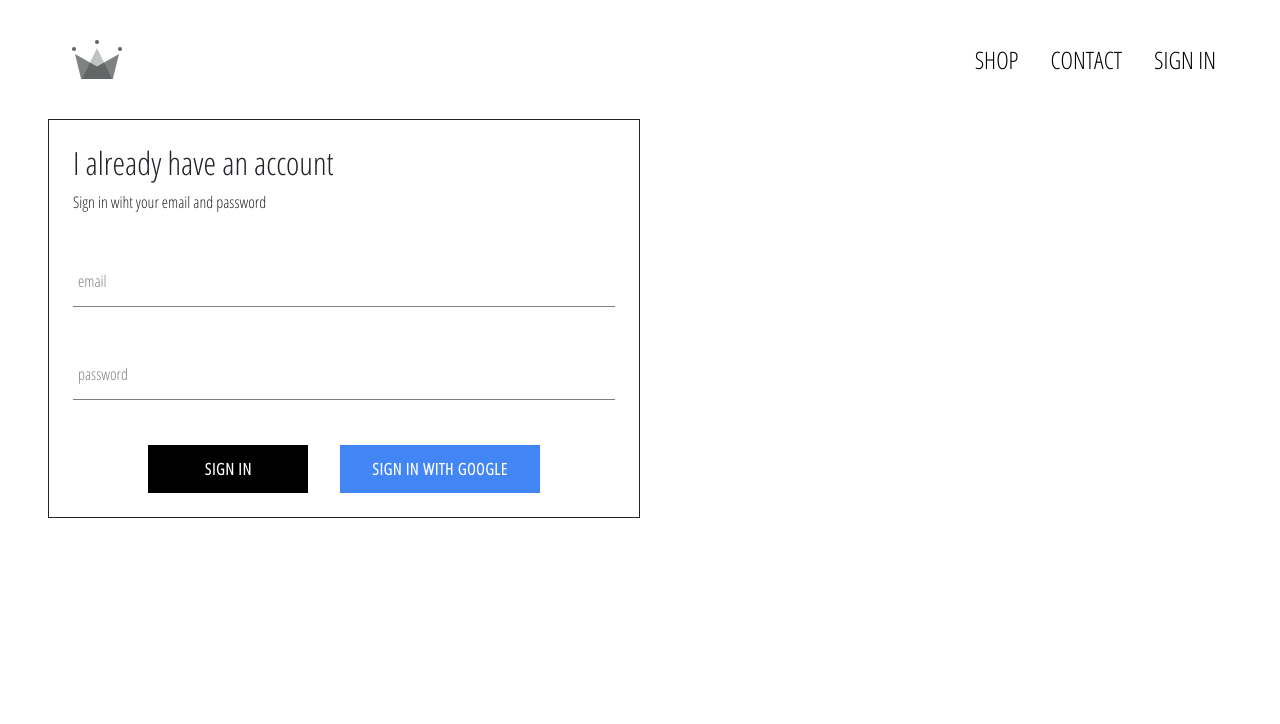
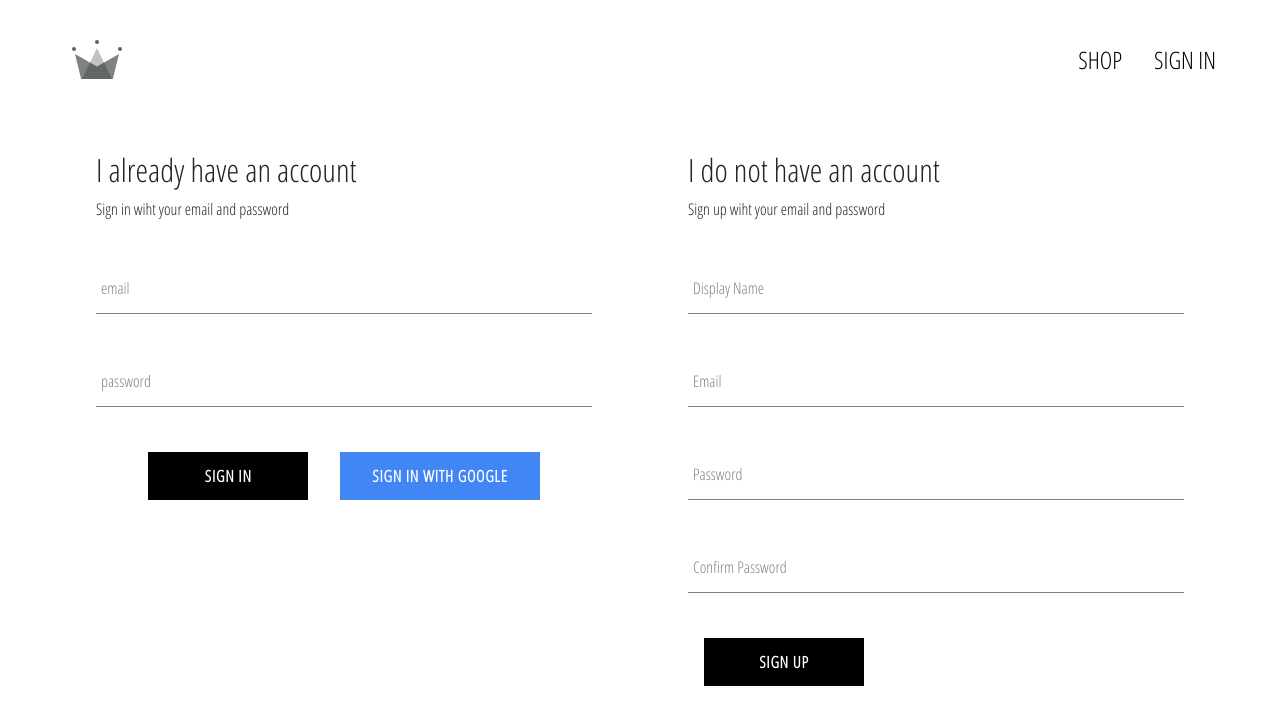
Before and after one commit to mert-1/crwn-clothing, a React (Create React App) app: page /signin in a window 1280 px wide. Shown: the top 724 px of the page. Built offline with nearby package versions, Linux system fonts and the light colour scheme; no server answers.

Commit message:
impoleated firebase utils

```diff
--- a/src/App.js
+++ b/src/App.js
@@ -6,7 +6,7 @@
 import ShopPage from "./pages/shop/shop.component";
 import SignInAndSignUpPage from "./pages/sign-in-and-sign-up/sign-in-and-sign-up.component";
 import Header from "./components/header/header.component";
-import { auth } from "./firebase/firebase.utils";
+import { auth, createUserProfileDocument } from "./firebase/firebase.utils";
 
 class App extends React.Component {
   constructor(props) {
@@ -20,11 +20,24 @@
   unsubscribeFromAuth = null;
 
   componentDidMount() {
-    this.unsubscribeFromAuth = auth.onAuthStateChanged((user) => {
-      this.setState({ currentUser: user });
+    this.unsubscribeFromAuth = auth.onAuthStateChanged(async (userAuth) => {
+      if (userAuth) {
+        const userRef = await createUserProfileDocument(userAuth);
 
-      console.log("signed", user);
-
+        userRef.onSnapshot((snapShot) => {
+          this.setState(
+            {
+              currentUser: {
+                id: snapShot.id,
+                ...snapShot.data(),
+              },
+            },
+            () => console.log(this.state)
+          );
+        });
+      } else {
+        this.setState({ currentUser: userAuth });
+      }
     });
   }
 
--- /dev/null
+++ b/src/components/form/form.component.jsx
@@ -0,0 +1,11 @@
+import React from "react";
+
+const Form = ({ children, title, label, ...otherProps }) => (
+  <div className="w-100 p-5" style={{ maxWidth: "50rem" }}>
+    <h2>{title}</h2>
+    <span>{label}</span>
+    {children}
+  </div>
+);
+
+export default Form;
--- a/src/components/header/header.component.jsx
+++ b/src/components/header/header.component.jsx
@@ -11,9 +11,6 @@
     <div className="d-flex align-items-center">
       <Link className="p-3 fs-4" to="/shop">
         SHOP
-      </Link>
-      <Link className="p-3 fs-4" to="/contact">
-        CONTACT
       </Link>
       {currentUser ? (
         <Link className="p-3 fs-4" to="/" onClick={() => auth.signOut()}>
--- a/src/components/sign-in/sign-in.component.jsx
+++ b/src/components/sign-in/sign-in.component.jsx
@@ -1,5 +1,6 @@
 import React from "react";
 
+import Form from "../form/form.component";
 import FormInput from "../form-input/form-input.component";
 import CustomButton from "../custom-button/custom-button.component";
 
@@ -28,9 +29,10 @@
 
   render() {
     return (
-      <div className="w-50 p-4 mt-3" style={{ border: "1px solid" }}>
-        <h2>I already have an account</h2>
-        <span>Sign in wiht your email and password</span>
+      <Form
+        title="I already have an account"
+        label="Sign in wiht your email and password"
+      >
         <form onSubmit={this.handleSubmit}>
           <FormInput
             name="email"
@@ -40,6 +42,7 @@
             label="email"
             required
           ></FormInput>
+        </form>
         <FormInput
           name="password"
           type="password"
@@ -54,8 +57,7 @@
             Sign in with Google
           </CustomButton>
         </div>
-        </form>
-      </div>
+      </Form>
     );
   }
 }
--- /dev/null
+++ b/src/components/sign-up/sign-up.component.jsx
@@ -0,0 +1,105 @@
+import React from "react";
+import Form from "../form/form.component";
+import FormInput from "../form-input/form-input.component";
+import CustomButton from "../custom-button/custom-button.component";
+
+import { auth, createUserProfileDocument } from "../../firebase/firebase.utils";
+
+class SignUp extends React.Component {
+  constructor(props) {
+    super(props);
+
+    this.state = {
+      displayName: "",
+      email: "",
+      password: "",
+      confirmPassword: "",
+    };
+  }
+
+  handleSubmit = async (event) => {
+    event.preventDefault();
+
+    const { displayName, email, password, confirmPassword } = this.state;
+
+    if (password !== confirmPassword) {
+      alert("Password don't match!");
+      return;
+    }
+
+    try {
+      const { user } = await auth.createUserWithEmailAndPassword(
+        email,
+        password
+      );
+
+      console.log("user", user);
+
+      await createUserProfileDocument(user, { displayName });
+
+      this.setState({
+        displayName: "",
+        email: "",
+        password: "",
+        confirmPassword: "",
+      });
+    } catch (error) {
+      console.log(error);
+    }
+  };
+
+  handleChange = (event) => {
+    const { name, value } = event.target;
+
+    this.setState({ [name]: value });
+  };
+
+  render() {
+    const { displayName, email, password, confirmPassword } = this.state;
+
+    return (
+      <Form
+        title="I do not have an account"
+        label="Sign up wiht your email and password"
+      >
+        <form className="sign-up-form" onSubmit={this.handleSubmit}>
+          <FormInput
+            type="text"
+            name="displayName"
+            value={displayName}
+            onChange={this.handleChange}
+            label="Display Name"
+            required
+          />
+          <FormInput
+            type="email"
+            name="email"
+            value={email}
+            onChange={this.handleChange}
+            label="Email"
+            required
+          />
+          <FormInput
+            type="password"
+            name="password"
+            value={password}
+            onChange={this.handleChange}
+            label="Password"
+            required
+          />
+          <FormInput
+            type="password"
+            name="confirmPassword"
+            value={confirmPassword}
+            onChange={this.handleChange}
+            label="Confirm Password"
+            required
+          />
+          <CustomButton type="submit">SIGN UP</CustomButton>
+        </form>
+      </Form>
+    );
+  }
+}
+
+export default SignUp;
--- a/src/firebase/firebase.utils.js
+++ b/src/firebase/firebase.utils.js
@@ -12,6 +12,36 @@
   measurementId: "G-6VD2ZT4Z9Z",
 };
 
+export const createUserProfileDocument = async (userAuth, additionalData) => {
+  if (!userAuth) return;
+
+  // console.log("userAuth", userAuth);
+
+  const userRef = firestore.doc(`users/${userAuth.uid}`);
+  // console.log("userRef", userRef);
+
+  const snapshot = await userRef.get();
+  // console.log("snapshot", snapshot);
+
+  if (!snapshot.exists) {
+    const { displayName, email } = userAuth;
+    const createdAt = new Date();
+
+    try {
+      await userRef.set({
+        displayName,
+        email,
+        createdAt,
+        ...additionalData,
+      });
+    } catch (error) {
+      console.log("error creating user", error.message);
+    }
+  }
+
+  return userRef;
+};
+
 firebase.initializeApp(config);
 
 export const auth = firebase.auth();
@@ -19,6 +49,6 @@
 
 const provider = new firebase.auth.GoogleAuthProvider();
 provider.setCustomParameters({ prompt: "select_account" });
-export const signInWithGoogle = () => auth.signInWithPopup(provider);
+export const signInWithGoogle = () => auth.signInWithRedirect(provider);
 
 export default firebase;
--- a/src/pages/sign-in-and-sign-up/sign-in-and-sign-up.component.jsx
+++ b/src/pages/sign-in-and-sign-up/sign-in-and-sign-up.component.jsx
@@ -1,9 +1,11 @@
 import React from "react";
 import SignIn from "../../components/sign-in/sign-in.component";
+import SignUp from "../../components/sign-up/sign-up.component";
 
 const SignInAndSignUpPage = () => (
-  <div className="">
+  <div className="w-100 d-flex justify-content-center">
     <SignIn />
+    <SignUp />
   </div>
 );
 
```
Lines whose indentation alone changed are shown as unchanged.
